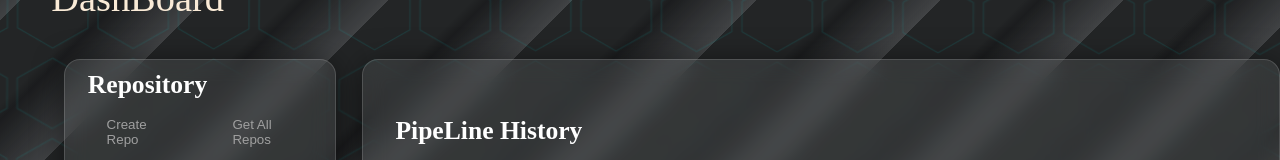
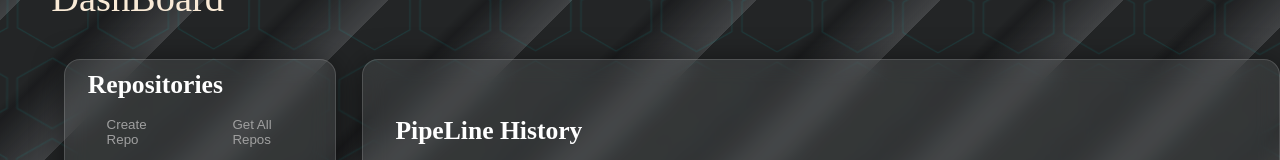
Before and after one commit to Arpan25AK/DevFlow-Web, a React (Vite) app: page /dashboard in a window 1280 px wide. Shown: the part 163-323 px from the top of the page. Built offline with nearby package versions, Linux system fonts and the light colour scheme.

Commit message:
made minor changes to the code still the bug is not found

```diff
--- a/src/pages/Dashboard/Modal.module.css
+++ b/src/pages/Dashboard/Modal.module.css
@@ -12,6 +12,7 @@
 
 .createPopUp {
     width: 250px;
+    max-height: 80vh;
     padding: 10px;
     background: rgba(255, 255, 255, 0.08);
     backdrop-filter: blur(12px);
--- a/src/pages/Dashboard/index.jsx
+++ b/src/pages/Dashboard/index.jsx
@@ -281,7 +281,7 @@ function Dashboard() {
             <div className={styles.rowbox}>
 
                 <div className={sidebarStyles.glassBox}>
-                    <span className={sidebarStyles.block_main}>Repository</span>
+                    <span className={sidebarStyles.block_main}>Repositories</span>
                     <div className={sidebarStyles.btn_block}>
                         <button className={sidebarStyles.block_side} onClick={() => setShowModel('create')}>Create Repo</button>
                         <button className={sidebarStyles.block_side} onClick={() => navigate('/listrepo')}>Get All Repos</button>
```
